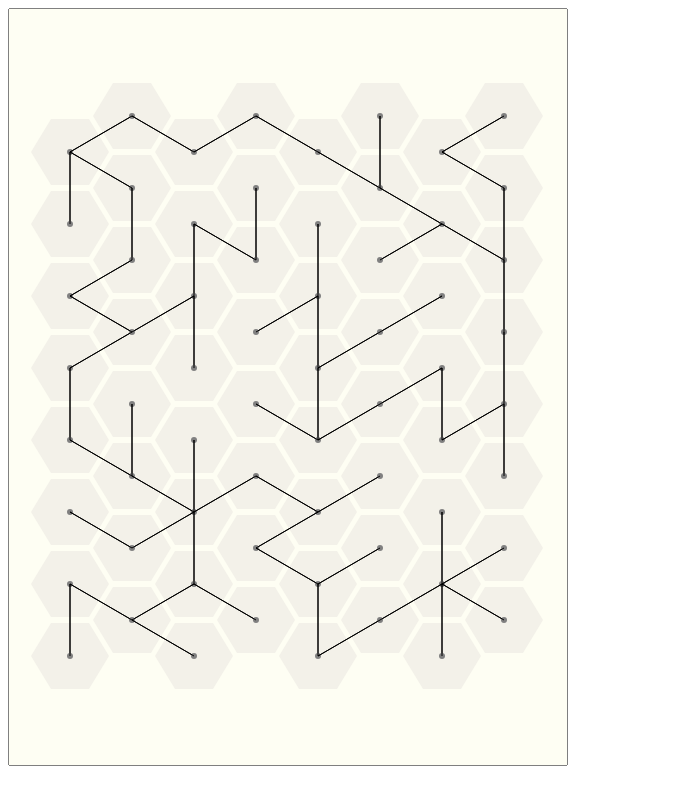
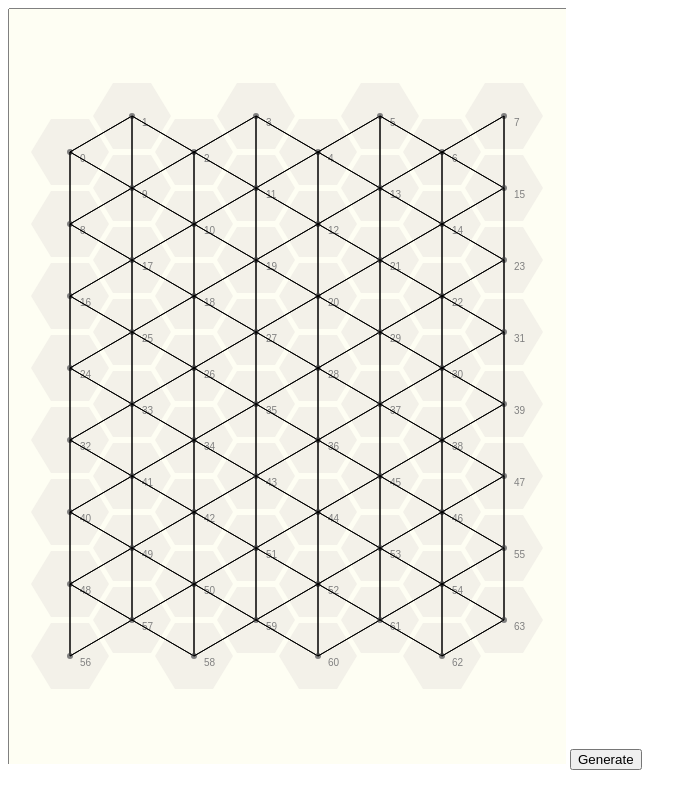
Before and after one commit to dhf-fullstack/noodles, a website: page index.html in a window 1280 px wide. Shown: the whole page, without its empty margins (0-697 px from the left). Drawn offline with Linux system fonts and the light colour scheme.

Commit message:
fix bug in spanning tree validation (variable key should have been k), added generate button, neatened up clearing & redrawing grid, display hex ids for debugging

```diff
--- a/index.html
+++ b/index.html
@@ -10,5 +10,6 @@
 
   <body>
     <canvas id="canvas"></canvas>
+    <button id="generateBtn" type="button">Generate</button>
   </body>
 </html>
--- a/index.js
+++ b/index.js
@@ -1,13 +1,9 @@
 /*global document, window*/
 const canvas = document.getElementById('canvas')
 const c = canvas.getContext('2d')
-canvas.width = window.innerWidth
-canvas.height = window.innerHeight
 
 const mask = document.createElement('canvas')
 const m = mask.getContext('2d')
-mask.width = window.innerWidth
-mask.height = window.innerHeight
 
 const COLORS = {
   BACKGROUND: '#FEFEF3',
@@ -28,6 +24,12 @@ const RX = R + Math.floor(R * Math.sin(Math.PI / 6))
 const H = (3 + GRID_HEIGHT + 3) * 1.5 * RY
 const W = (1 + GRID_WIDTH) * RX
 const lineWidth = 16
+
+//console.log(`(${window.innerHeight}, ${window.innerWidth}), (${H},${W})`)
+canvas.height = H
+canvas.width = W
+mask.height = H
+mask.width = W
 
 const HEX_X0 = Math.floor(RX)
 const HEX_Y0 = 3 * RY
@@ -103,12 +105,12 @@ const unsubscribeGridClick = subscribeToCanvasClick(ev =>
 )
 
 const gridOnClick = (x, y) => {
-  const coords = pixelCoordsToHexIndex(x, y)
+  /*  const coords = pixelCoordsToHexIndex(x, y)
   if (coords != undefined) {
     const [row, col] = coords
     const [x, y] = hexIndexToCenterCoords(row, col)
     renderHex(c, HEX_X0 + x, HEX_Y0 + y, r, '#ff0000')
-  }
+  }*/
 }
 
 const hexIndexToCenterCoords = (row, col) => {
@@ -141,6 +143,7 @@ const renderMaskGrid = (ctx, x0, y0, R, r) => {
   }
 }
 
+const clearGrid = () => {
   c.fillStyle = COLORS.BACKGROUND
   c.rect(1, 1, W, H)
   c.stroke()
@@ -152,6 +155,7 @@ m.rect(1, 1, W, H)
   m.stroke()
   m.fill()
   renderMaskGrid(m, HEX_X0, HEX_Y0, R, r)
+}
 
 /* debugging occasional unexpected values on click
 c.fillStyle = '#FFFFFF'
@@ -563,7 +567,35 @@ const renderPuzzle = (board, [source_row, source_col]) => {
 
 renderPuzzle(board, source)
 */
+
+const testGraphEdges = G => {
+  const ok = true
+  for (let v in G) {
+    v = Number(v)
+    //G[v].every(u => G[u].indexOf(v) !== -1)
+    G[v].forEach(u => {
+      if (G[u].indexOf(+v) === -1) {
+        console.log(`${u} does not point back to ${v}`)
+        ok = false
+      }
+    })
+  }
+  return ok
+}
+
+clearGrid()
 const G = generateGraph(GRID_WIDTH, GRID_HEIGHT)
-//renderGraph(G, GRID_WIDTH, GRID_HEIGHT, HEX_X0, HEX_Y0, RX, RY)
+//console.log('G')
+//console.dir(G)
+renderGraph(G, GRID_WIDTH, GRID_HEIGHT, HEX_X0, HEX_Y0, RX, RY)
+//console.log('TEST GRAPH EDGES ', testGraphEdges(G))
+
+const generateBtn = document.getElementById('generateBtn')
+generateBtn.addEventListener('click', ev => {
+  clearGrid()
   const T = generateSpanningTree(G)
+  console.log('T')
+  console.dir(T)
   renderGraph(T, GRID_WIDTH, GRID_HEIGHT, HEX_X0, HEX_Y0, RX, RY)
+  //console.log('TEST TREE EDGES ', testGraphEdges(T))
+})
--- a/utils.js
+++ b/utils.js
@@ -68,9 +68,11 @@ const generateSpanningTree = G => {
     edge (u, v) traversed. Continue until all
     vertices visited. return the set of saved edges.
   */
+  let attempts = 0
   let valid = false
   let T = {}
   while (!valid) {
+    attempts++
     for (let key in G) {
       T[key] = undefined
     }
@@ -90,15 +92,16 @@ const generateSpanningTree = G => {
       k = v
     }
     valid = true
-    for (let key in T) {
+    for (let k in T) {
       if (T[k].length > 4) {
-        console.log('poop!')
+        console.log(`poop k ${k} T[k] ${T[k]} len T[${k}] ${T[k].length}`)
         valid = false
         T = {}
         break
       }
     }
   }
+  console.log(`generateSpanningTree attempts ${attempts}`)
   return T
 }
 
@@ -135,6 +138,7 @@ const renderGraph = (G, W, H, X0, Y0, RX, RY) => {
     c.beginPath()
     c.arc(x + X0, y + Y0, rr, 0, 2 * Math.PI, true)
     c.fill()
+    c.fillText(v, x + X0 + 10, y + Y0 + 10)
     G[v].forEach(u => {
       const [w, z] = nodeCoords(u)
       c.beginPath()
```
Lines whose indentation alone changed are shown as unchanged.
